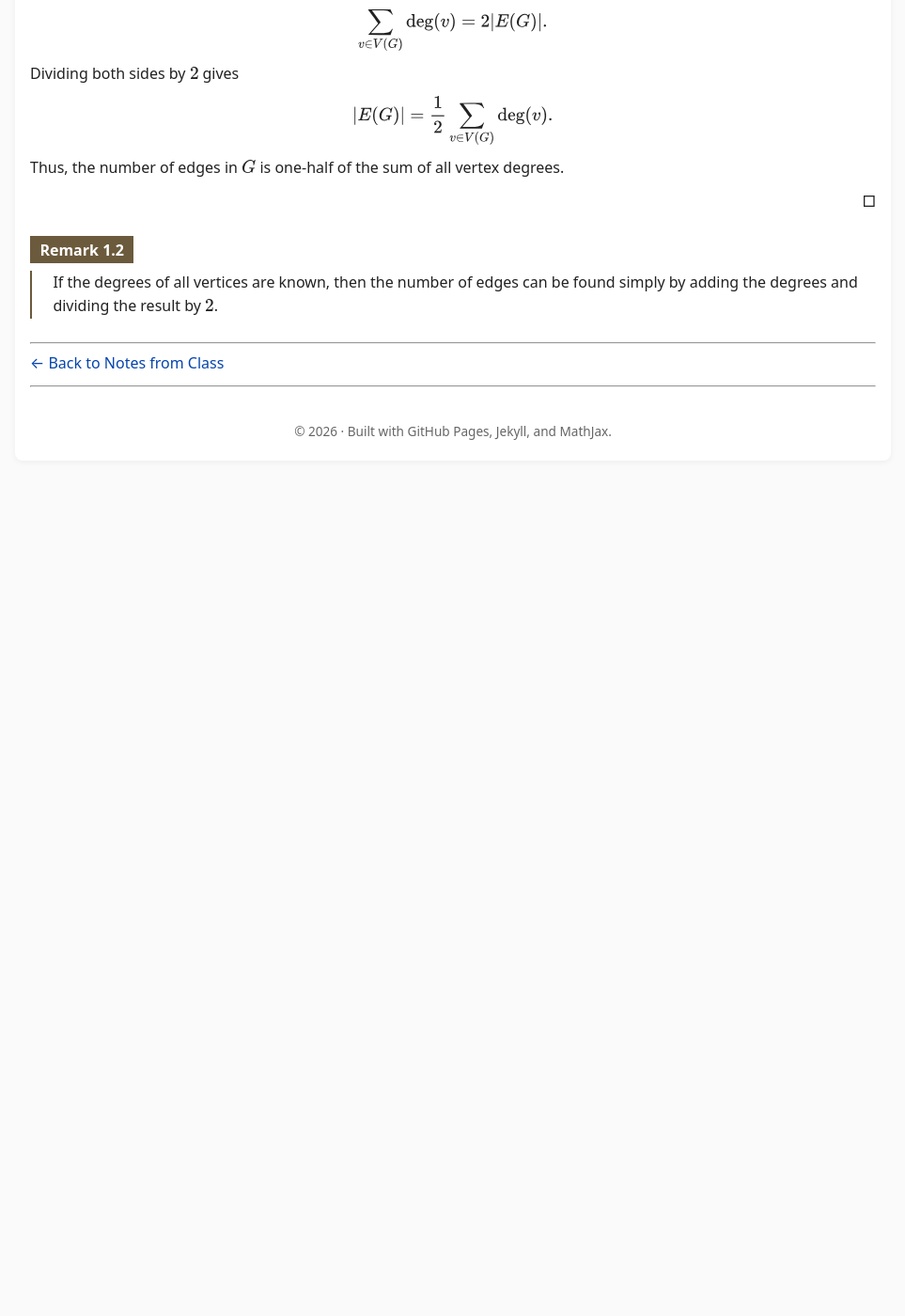
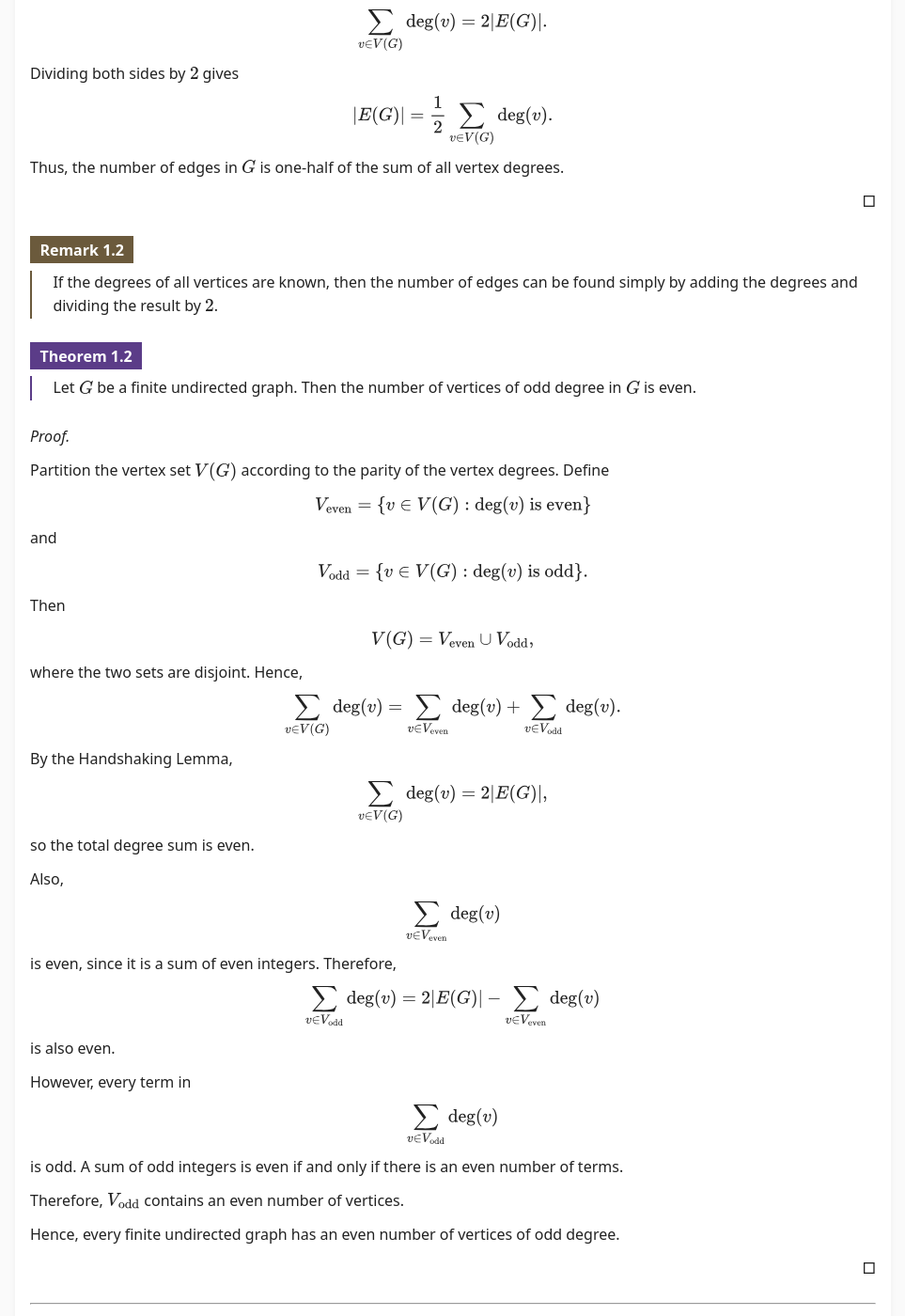
Before and after one commit to SaleemKamaludin/SaleemKamaludin.github.io, a Jekyll site: the page built from courses/math-2276/notes-from-class/supplementary-lecture-4/index.md, in a window 1280 px wide and 1400 px high, scrolled down 3685 px. Shown: the whole window at 94% size, without its empty margins (158-1121 px from the left). Built offline with Jekyll 4.4.1, drawn with Linux system fonts in a browser that asks for light colours; before the commit the page ends 4207 px from its top, so only the background shows below that.

Commit message:
Add theorem on vertices of odd degree

```diff
--- a/courses/math-2276/notes-from-class/supplementary-lecture-4/index.md
+++ b/courses/math-2276/notes-from-class/supplementary-lecture-4/index.md
@@ -603,6 +603,163 @@ These supplementary notes contain typed and expanded material developed during L
 
 </div>
 
+<div id="supp-lecture-4-odd-degree-theorem" class="math-env theorem">
+
+  <div class="math-env-heading">
+    <span class="math-env-tag">Theorem 1.2</span>
+  </div>
+
+  <div class="math-env-body">
+
+    <p>
+      Let \(G\) be a finite undirected graph. Then the number of vertices of
+      odd degree in \(G\) is even.
+    </p>
+
+  </div>
+
+</div>
+
+
+<div id="supp-lecture-4-odd-degree-proof" class="proof">
+
+  <div class="proof-title">Proof.</div>
+
+  <p>
+    Partition the vertex set \(V(G)\) according to the parity of the vertex
+    degrees. Define
+  </p>
+
+  <div class="display-math">
+
+  \[
+  V_{\mathrm{even}}
+  =
+  \{v\in V(G):\deg(v)\text{ is even}\}
+  \]
+
+  </div>
+
+  <p>
+    and
+  </p>
+
+  <div class="display-math">
+
+  \[
+  V_{\mathrm{odd}}
+  =
+  \{v\in V(G):\deg(v)\text{ is odd}\}.
+  \]
+
+  </div>
+
+  <p>
+    Then
+  </p>
+
+  <div class="display-math">
+
+  \[
+  V(G)=V_{\mathrm{even}}\cup V_{\mathrm{odd}},
+  \]
+
+  </div>
+
+  <p>
+    where the two sets are disjoint. Hence,
+  </p>
+
+  <div class="display-math">
+
+  \[
+  \sum_{v\in V(G)}\deg(v)
+  =
+  \sum_{v\in V_{\mathrm{even}}}\deg(v)
+  +
+  \sum_{v\in V_{\mathrm{odd}}}\deg(v).
+  \]
+
+  </div>
+
+  <p>
+    By the Handshaking Lemma,
+  </p>
+
+  <div class="display-math">
+
+  \[
+  \sum_{v\in V(G)}\deg(v)=2|E(G)|,
+  \]
+
+  </div>
+
+  <p>
+    so the total degree sum is even.
+  </p>
+
+  <p>
+    Also,
+  </p>
+
+  <div class="display-math">
+
+  \[
+  \sum_{v\in V_{\mathrm{even}}}\deg(v)
+  \]
+
+  </div>
+
+  <p>
+    is even, since it is a sum of even integers. Therefore,
+  </p>
+
+  <div class="display-math">
+
+  \[
+  \sum_{v\in V_{\mathrm{odd}}}\deg(v)
+  =
+  2|E(G)|
+  -
+  \sum_{v\in V_{\mathrm{even}}}\deg(v)
+  \]
+
+  </div>
+
+  <p>
+    is also even.
+  </p>
+
+  <p>
+    However, every term in
+  </p>
+
+  <div class="display-math">
+
+  \[
+  \sum_{v\in V_{\mathrm{odd}}}\deg(v)
+  \]
+
+  </div>
+
+  <p>
+    is odd. A sum of odd integers is even if and only if there is an even
+    number of terms.
+  </p>
+
+  <p>
+    Therefore, \(V_{\mathrm{odd}}\) contains an even number of vertices.
+  </p>
+
+  <p>
+    Hence, every finite undirected graph has an even number of vertices of
+    odd degree.
+  </p>
+
+  <div style="text-align: right;">&#9633;</div>
+
+</div>
+
 ---
 
 [← Back to Notes from Class]({{ '/courses/math-2276/notes-from-class/' | relative_url }})
```
